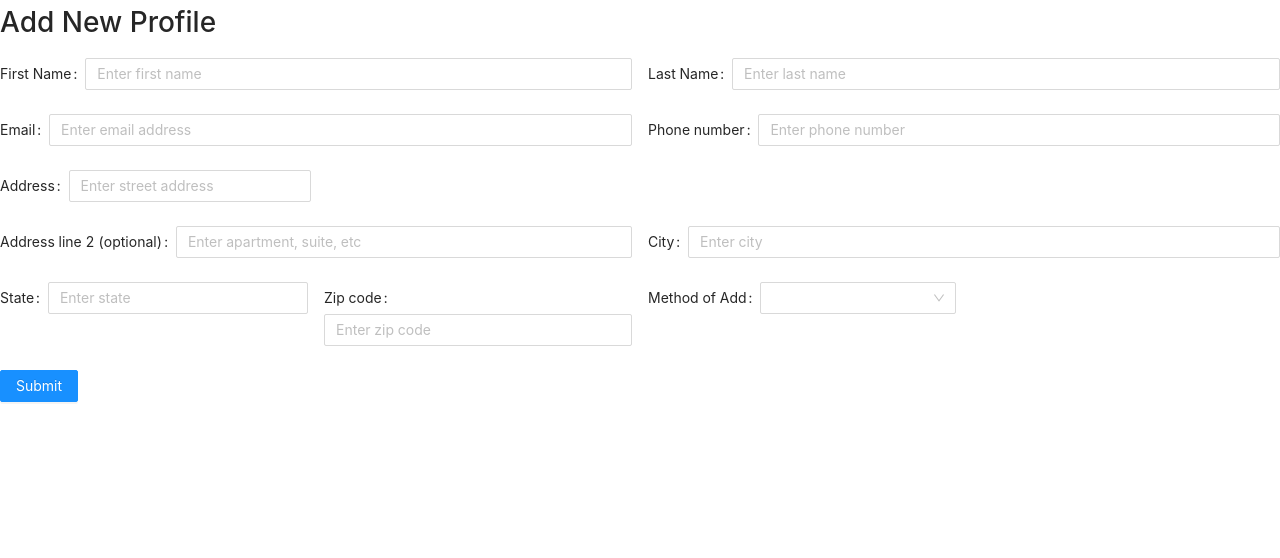
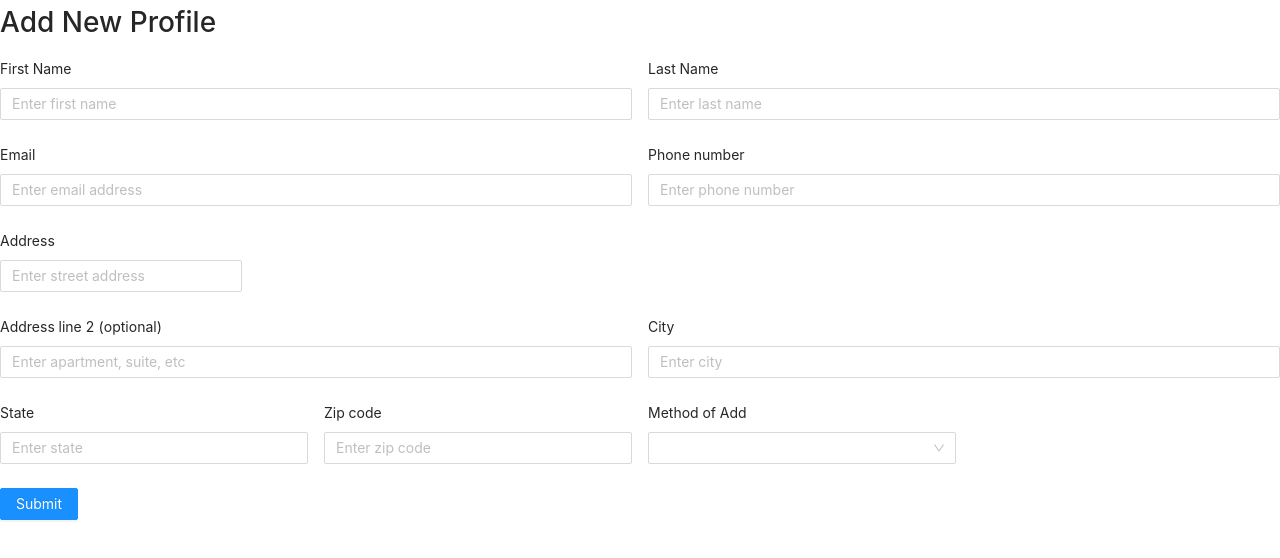
Before and after one commit to BloomTech-Labs/beerthoven-fe, a React (Create React App) app: page /people in a window 1280 px wide. Shown: the top 558 px of the page. Built offline with nearby package versions, Linux system fonts and the light colour scheme.

Commit message:
Volunteer Skeleton
Co-authored-by: ebisLab <ebaiden@techie.com>
Co-authored-by: Nolan Picini <nolanpic@gmail.com>

```diff
--- a/src/App.js
+++ b/src/App.js
@@ -9,9 +9,9 @@ import EventForm from './components/forms/EventForm';
 import BackDrop from './components/BackDrop/BackDrop';
 import TicketForm from './components/forms/TicketForm';
 import VolunteerForm from './components/forms/VolunteerForm';
-import BenefactorForm from './components/forms/BenefactorForm'
+import BenefactorForm from './components/forms/BenefactorForm';
 import BoardMemberForm from './components/forms/BoardMemberForm';
-
+import Example from './components/forms/Example';
 
 function App () {
 	return (
@@ -35,9 +35,12 @@ function App () {
 				<Route path='/volunteer'>
 					<VolunteerForm />
 				</Route>
-        <Route path="/event">
-          <EventForm />
-        </Route>
+				<Route path='/event'>
+					<EventForm />
+				</Route>
+				<Route path='/example'>
+					<Example />
+				</Route>
 				<Route>
 					<Dashboard />
 				</Route>
--- /dev/null
+++ b/src/components/forms/Example.js
@@ -0,0 +1,50 @@
+import React from 'react';
+import { useForm, Controller, FormContext } from "react-hook-form";
+import { Form, Input, Button, Select, DatePicker, Row, Radio } from 'antd';
+const {Option} = Select;
+const {Search} = Input;
+
+const defaultValues = {example: "", exampleRequired: ""}
+
+
+export default function Example() {
+	const { control, register, handleSubmit, errors, reset, rules } = useForm();
+	const form = useForm({ defaultValues });
+
+  const onSubmit = data => { console.log(data) }
+
+  return (
+	  <>
+	  <h1>Example Form</h1>
+    {/* "handleSubmit" will validate your inputs before invoking "onSubmit" */}
+    <form onSubmit={form.handleSubmit(onSubmit)}>
+
+
+
+
+	  <Form.Item label="Example" >
+	<Controller
+	as={Input}
+	control={form.control}
+	rules={{ required: true }}
+	error={!!errors.example}
+	helperText={errors.example && "Required."}
+	name="example" placeholder="example" type="text"/>
+  </Form.Item>
+
+      {/* include validation with required or other standard HTML validation rules */}
+      <Form.Item label="Example Required" >
+	  <Controller as={Input} control={form.control} name="exampleRequired" ref={register({ required: true })} />
+      {/* errors will return when field validation fails  */}
+      {errors.exampleRequired && <span>This field is required</span>}
+	  </Form.Item>
+
+      <input type="submit" />
+    </form>
+
+	<pre style={{marginTop: 54 }}>
+          {JSON.stringify(form.watch(), null, 2)}
+        </pre>
+	</>
+  )
+}
--- a/src/components/forms/PeopleForm.js
+++ b/src/components/forms/PeopleForm.js
@@ -3,7 +3,7 @@ import { useForm, Controller } from 'react-hook-form';
 
 import { Form, Input, Button, Select, Row, Col } from 'antd';
 
-const {Option} = Select;
+const { Option } = Select;
 
 const PeopleForm = () => {
 	const { control, register, handleSubmit, errors } = useForm();
@@ -11,146 +11,137 @@ const PeopleForm = () => {
 		console.log('data', data);
 	};
 
+	const fieldProps = {
+		colon : false,
+	};
 
 	return (
+		<Form layout='vertical'>
 			<form onSubmit={handleSubmit(onSubmit)}>
 				<h1>Add New Profile</h1>
-			<Row gutter={[16, 16]}>
+				<Row
+					gutter={[
+						16,
+						16,
+					]}>
 					<Col span={12}>
-					<Form.Item label="First Name">
+						<Form.Item label='First Name' {...fieldProps}>
 							<Controller
 								as={Input}
-							type="text"
+								type='text'
 								control={control}
-							name="first_name"
-							placeholder="Enter first name"
+								name='first_name'
+								placeholder='Enter first name'
 							/>
 							{errors.first_name && <p>Required</p>}
-
 						</Form.Item>
-					<Form.Item label="Email">
+						<Form.Item label='Email' {...fieldProps}>
 							<Controller
 								as={Input}
-							type="email"
+								type='email'
 								control={control}
-							name="email"
-							placeholder="Enter email address"
+								name='email'
+								placeholder='Enter email address'
 							/>
 						</Form.Item>
 					</Col>
 
 					<Col span={12}>
-					<Form.Item label="Last Name">
+						<Form.Item label='Last Name' {...fieldProps}>
 							<Controller
 								as={Input}
-							type="text"
+								type='text'
 								control={control}
-							name="last_name"
-							placeholder="Enter last name"
+								name='last_name'
+								placeholder='Enter last name'
 							/>
 						</Form.Item>
 
-					<Form.Item label="Phone number">
+						<Form.Item label='Phone number' {...fieldProps}>
 							<Controller
 								as={Input}
-							type="number"
+								type='number'
 								control={control}
-							name="phone"
-							placeholder="Enter phone number"
+								name='phone'
+								placeholder='Enter phone number'
 							/>
 						</Form.Item>
 					</Col>
 				</Row>
 
-			<Row gutter={[16, 16]}>
+				<Row
+					gutter={[
+						16,
+						16,
+					]}>
 					<Col>
-					<Form.Item label="Address">
+						<Form.Item label='Address' {...fieldProps}>
 							<Controller
 								as={Input}
-							type="text"
+								type='text'
 								control={control}
-							name="address"
-							placeholder="Enter street address"
+								name='address'
+								placeholder='Enter street address'
 							/>
 						</Form.Item>
 					</Col>
 				</Row>
 
-			<Row gutter={[16, 16]}>
+				<Row
+					gutter={[
+						16,
+						16,
+					]}>
 					<Col span={12}>
-					<Form.Item label="Address line 2 (optional)">
+						<Form.Item label='Address line 2 (optional)' {...fieldProps}>
 							<Controller
 								as={Input}
-							type="text"
+								type='text'
 								control={control}
-							name="address2"
-							placeholder="Enter apartment, suite, etc"
+								name='address2'
+								placeholder='Enter apartment, suite, etc'
 							/>
 						</Form.Item>
 					</Col>
 					<Col span={12}>
-					<Form.Item label="City">
-						<Controller
-							as={Input}
-							type="text"
-							control={control}
-							name="city"
-							placeholder="Enter city"
-						/>
+						<Form.Item label='City' {...fieldProps}>
+							<Controller as={Input} type='text' control={control} name='city' placeholder='Enter city' />
 						</Form.Item>
 					</Col>
 				</Row>
 
-			<Row gutter={[16, 16]}>
+				<Row
+					gutter={[
+						16,
+						16,
+					]}>
 					<Col span={6}>
-					<Form.Item label="State">
-						<Controller
-							as={Input}
-							type="text"
-							control={control}
-							name="state"
-							placeholder="Enter state"
-						/>
+						<Form.Item label='State' {...fieldProps}>
+							<Controller as={Input} type='text' control={control} name='state' placeholder='Enter state' />
 						</Form.Item>
 					</Col>
 					<Col span={6}>
-					<Form.Item label="Zip code">
-						<Controller
-							as={Input}
-							type="text"
-							control={control}
-							name="zip"
-							placeholder="Enter zip code"
-						/>
+						<Form.Item label='Zip code' {...fieldProps}>
+							<Controller as={Input} type='text' control={control} name='zip' placeholder='Enter zip code' />
 						</Form.Item>
 					</Col>
 					<Col span={6}>
-					<Form.Item name="method-of-add"  label="Method of Add">
-						<Controller
-							as={Select}
-							control={control}
-							name="method-of-add"
-						>
+						<Form.Item name='method-of-add' label='Method of Add' {...fieldProps}>
+							<Controller as={Select} control={control} name='method-of-add'>
 								<Option>select</Option>
-							<Option value="option1">Option 1</Option>
-							<Option value="option2">Option 2</Option>
+								<Option value='option1'>Option 1</Option>
+								<Option value='option2'>Option 2</Option>
 							</Controller>
 						</Form.Item>
 					</Col>
-				<Col span={6}></Col>
+					<Col span={6} />
 				</Row>
 
-			<Controller
-				name="submit"
-				as={Button}
-				type="primary"
-				htmlType="submit"
-				control={control}
-			>
+				<Controller name='submit' as={Button} type='primary' htmlType='submit' control={control}>
 					Submit
 				</Controller>
-
 			</form>
+		</Form>
 	);
 };
 
--- a/src/components/forms/VolunteerForm.js
+++ b/src/components/forms/VolunteerForm.js
@@ -1,36 +1,94 @@
 import React from 'react';
-import { useForm, Controller } from "react-hook-form";
-import { Form, Input, Button, Select } from 'antd';
+import { useForm, Controller, FormContext } from "react-hook-form";
+import { Form, Input, Button, Select, DatePicker, Row, Radio } from 'antd';
 const {Option} = Select;
+const {Search} = Input;
+const {TextArea} = Input;
+
 
 
 const defaultValues = {firstName: "", example: "", name: "", exampleRequired: ""}
 
 function VolunteerForm() {
   const { control, register, handleSubmit, errors, reset } = useForm();
+  const form = useForm({ defaultValues });
+
   const onSubmit = (data, e) => {
     console.log(data);
     e.target.reset(); //supposed to reset
   };
 
-  const form = useForm({ defaultValues });
+
 
   return (
     <>
-    <h2>This form should work (look in console)</h2>
+
+
     <form onSubmit={form.handleSubmit(onSubmit)}>
-
-    <Form.Item label="First Name">
-    <Controller as={Input} type="text" control={form.control} name="firstName" />
+    <Form.Item name=''>
+				<Select style={{width: 400}}>
+					<Option>Volunteer Form</Option>
+				</Select>
+			</Form.Item>
+			<Form.Item name=''>
+				<Search placeholder='Search for record' onSearch={value => console.log(value)} style={{ width: 400 }} />
+			</Form.Item>
+      <h1>Volunteer Form</h1>
+    <Form.Item label="Event date">
+    <Controller as={DatePicker} type="text" control={form.control} name="firstName" placeholder="Select event date" />
     {errors.firstName && <p>Required</p>}
     </Form.Item>
 
- <Form.Item label="Example">
-      <Controller as={Input} control={form.control} name="example"/>
+ <Form.Item label="Role served">
+      <Controller as={Input} control={form.control} name="example" placeholder="Enter volunteer role"/>
       {errors.example && <p>Required</p>}
  </Form.Item>
-
- <Form.Item label="Name">
+<Row>
+  <Form.Item label="Time in" >
+    <Controller as={Input} control={form.control} name="example" placeholder="Hour" type="text"/>
+  </Form.Item>
+  <Form.Item>
+    <Controller as={Input} control={form.control} name="example" placeholder="Minute" type="text"/>
+  </Form.Item>
+  <Radio.Group >
+  <Form.Item label="AM">
+    <Controller as={Radio} control={form.control} name="example" value={1} />
+  </Form.Item>
+  <Form.Item label="PM">
+    <Controller as={Radio} control={form.control} name="example" value={2} />
+  </Form.Item>
+  </Radio.Group>
+  <Form.Item label="Time out">
+    <Controller as={Input} control={form.control} name="example" placeholder="Hour"/>
+  </Form.Item>
+  <Form.Item>
+    <Controller as={Input} control={form.control} name="example" placeholder="Minute"/>
+  </Form.Item>
+  <Radio.Group >
+  <Form.Item label="AM">
+    <Controller as={Radio} control={form.control} name="example" value={1} />
+  </Form.Item>
+  <Form.Item label="PM">
+    <Controller as={Radio} control={form.control} name="example" value={2} />
+  </Form.Item>
+  </Radio.Group>
+</Row>
+<Row>
+  <Form.Item label="Total hours served" >
+    <Controller as={Input} control={form.control} name="example" placeholder="Total hours" />
+  </Form.Item>
+  </Row>
+<Row>
+  <Form.Item label="Certifications" >
+    <Controller as={Input} control={form.control} name="example" placeholder="Certifications" />
+  </Form.Item>
+</Row>
+<Row>
+  <Form.Item label="Notes on performance">
+    <Controller as={TextArea} control={form.control} name="example" placeholder="Performance notes"/>
+  </Form.Item>
+</Row>
+ {/* <Form.Item label="Name">
       <Controller as={Input} control={form.control} name="name" ref={register({ required: true})} />
 	  {errors.name && <p>Required</p>}
     </Form.Item>
@@ -41,14 +99,14 @@ function VolunteerForm() {
         ref={register({ required: true, maxLength: 10 })}
       />
        {errors.exampleRequired && <p>This field is required</p>}
-    </Form.Item>
+    </Form.Item> */}
 
     <button>Submit</button>
     </form>
-
+{/*
         <pre style={{marginTop: 54 }}>
           {JSON.stringify(form.watch(), null, 2)}
-        </pre>
+        </pre> */}
 
     </>
   );
```
Lines whose indentation alone changed are shown as unchanged.
